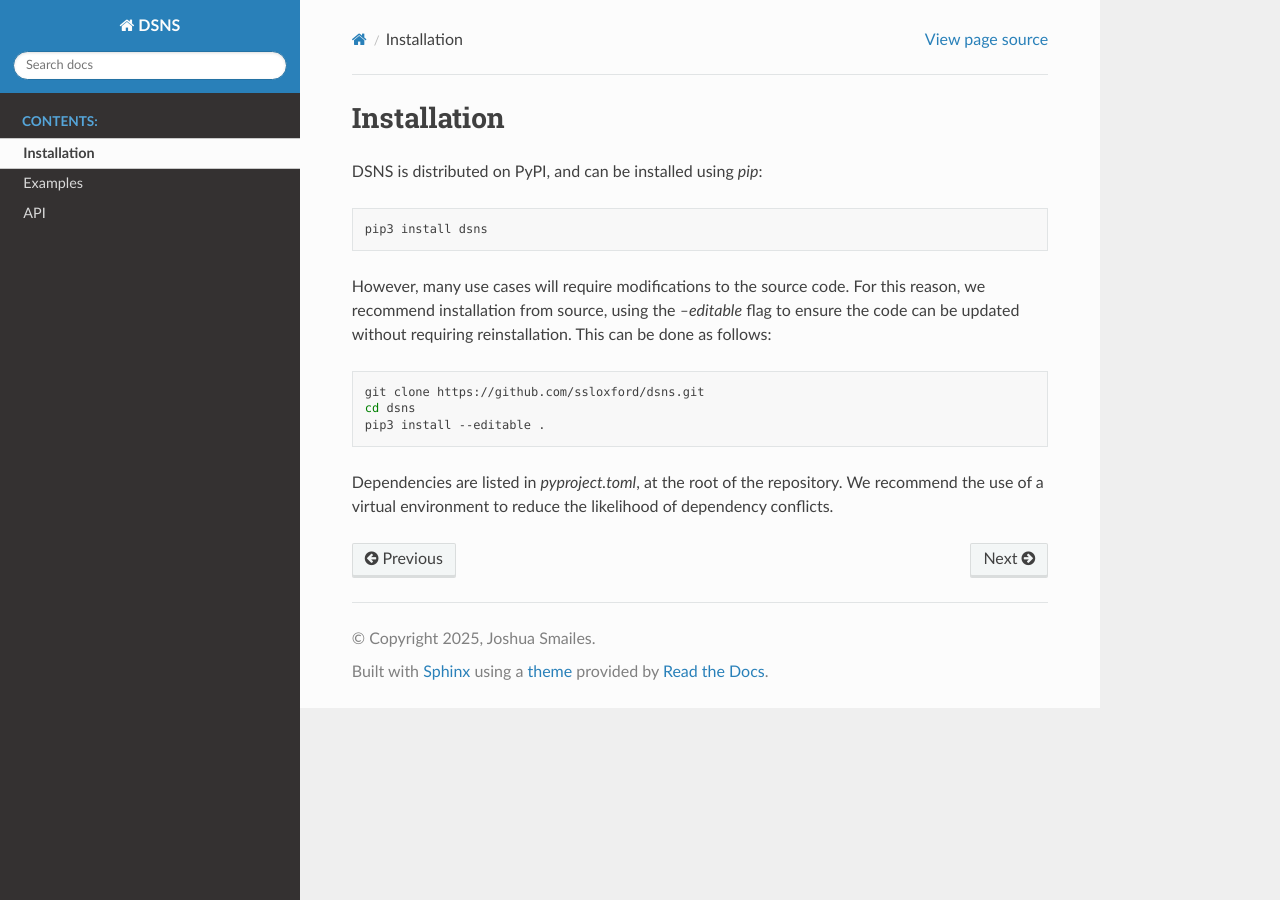
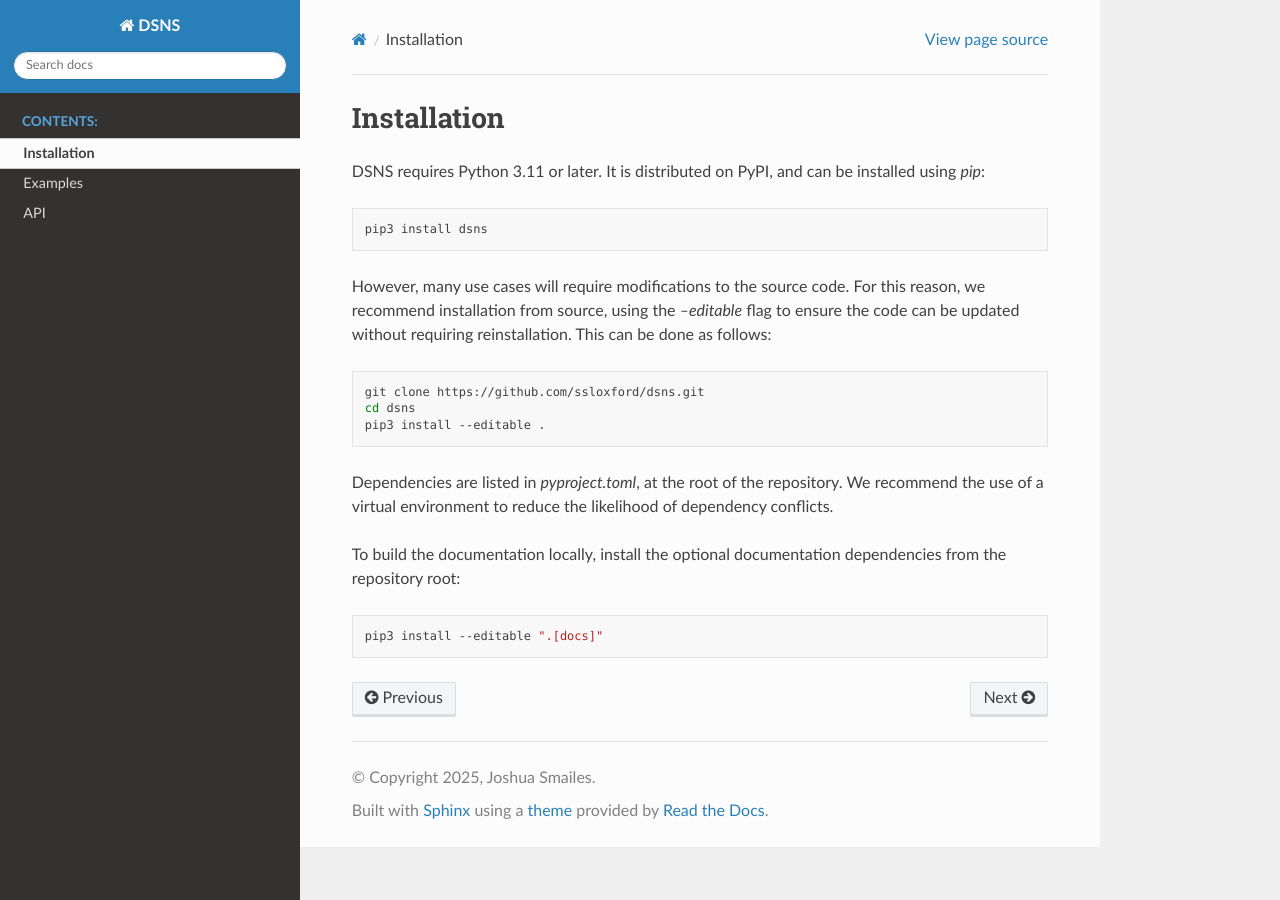
Before and after one commit to ssloxford/DSNS, a Sphinx documentation site: the page built from docs/installation.rst, in a window 1280 px wide. Built offline with Sphinx 7.4.7 and the Read the Docs theme 3.1.0, drawn with Linux system fonts in a browser that asks for light colours.

Commit message:
Minor documentation tweak

```diff
--- a/docs/installation.rst
+++ b/docs/installation.rst
@@ -1,7 +1,7 @@
 Installation
 ============
 
-DSNS is distributed on PyPI, and can be installed using `pip`:
+DSNS requires Python 3.11 or later. It is distributed on PyPI, and can be installed using `pip`:
 
 .. code-block:: bash
 
@@ -19,3 +19,9 @@ This can be done as follows:
 
 Dependencies are listed in `pyproject.toml`, at the root of the repository.
 We recommend the use of a virtual environment to reduce the likelihood of dependency conflicts.
+
+To build the documentation locally, install the optional documentation dependencies from the repository root:
+
+.. code-block:: bash
+
+    pip3 install --editable ".[docs]"
```
Also changed, not shown: README.md (+7 -1 lines).
